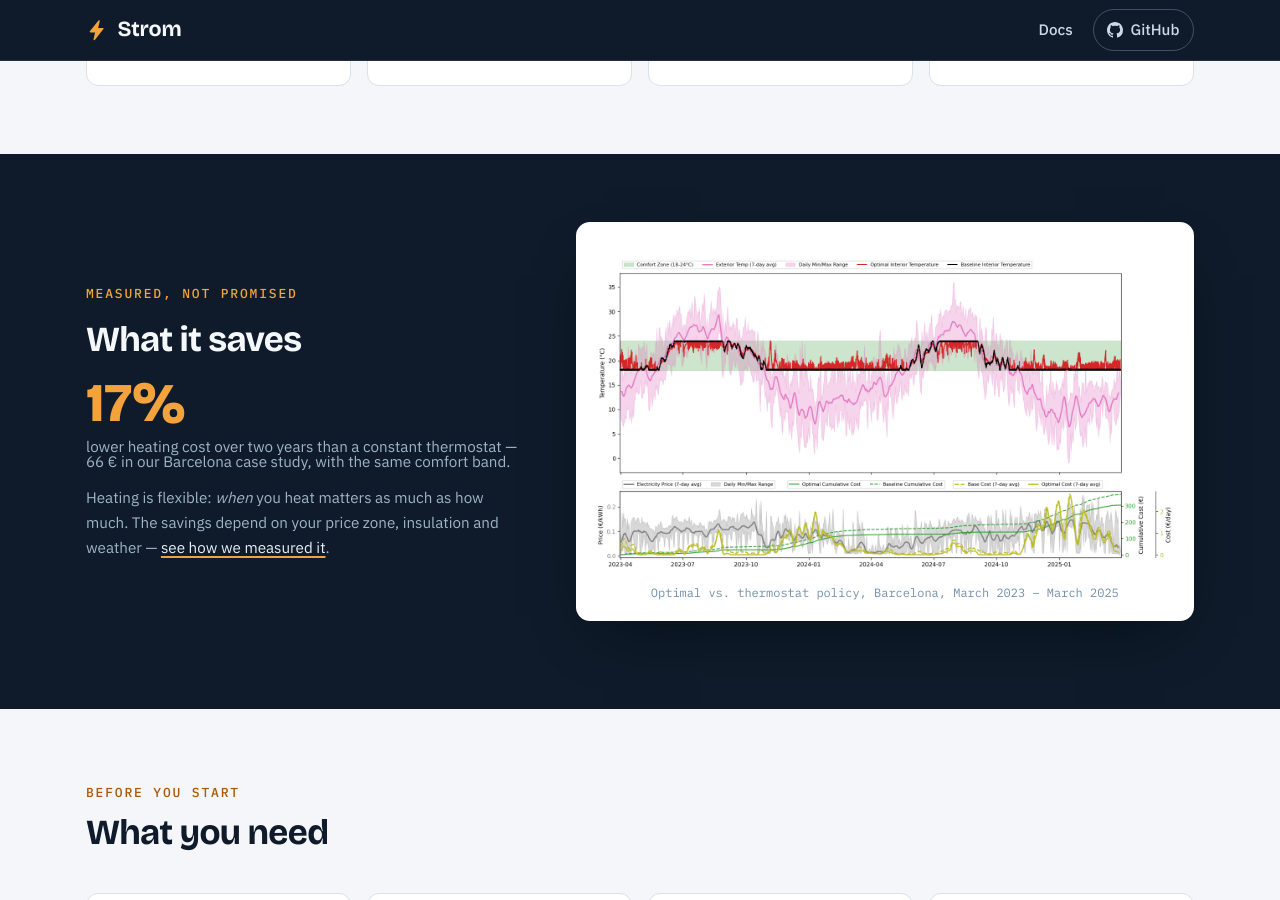
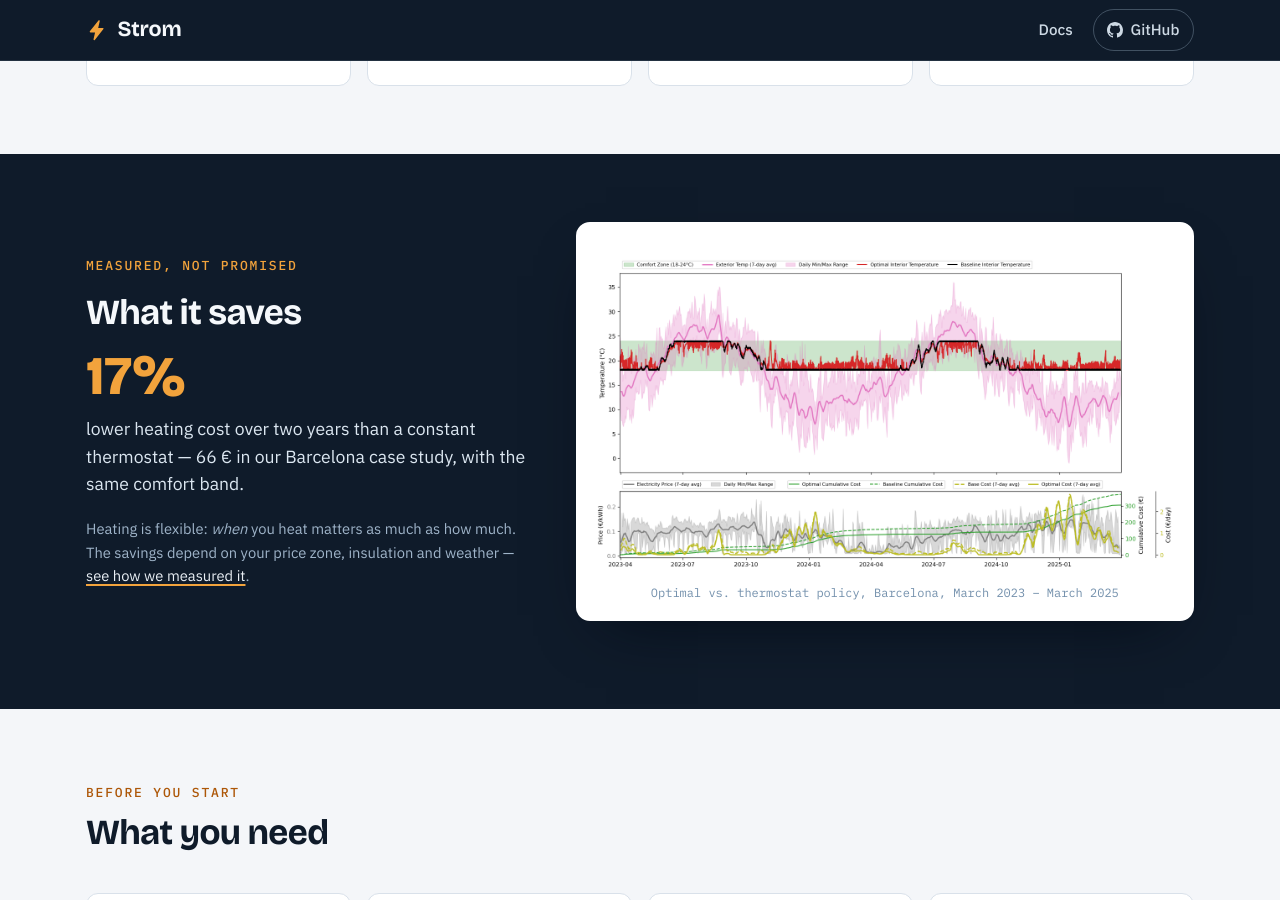
Before and after one commit to janbsc4/strom-docs, a Jekyll site: the page built from index.md, in a window 1280 px wide and 900 px high, scrolled down 1300 px. Built offline with Jekyll 4.4.1, drawn with Linux system fonts in a browser that asks for light colours.

Commit message:
Fix savings section: distinguish stat caption from note
The figure's <small> caption and p.note rendered identically (size,
weight, color), differing only in inherited line-height, which read as
a mistake. Caption is now larger and brighter with proper leading; the
note is the quiet secondary.

```diff
--- a/assets/css/landing.css
+++ b/assets/css/landing.css
@@ -284,22 +284,24 @@
   font-size: clamp(2.6rem, 5vw, 3.4rem);
   color: var(--heat);
   line-height: 1;
-  margin-bottom: 1rem;
+  margin-bottom: 1.25rem;
 }
 
 .savings .savings-figure small {
   display: block;
   font-family: var(--font-body);
   font-weight: 400;
-  font-size: 0.95rem;
-  color: var(--ice);
+  font-size: 1.1rem;
+  line-height: 1.55;
+  color: #dce7f1;
   letter-spacing: 0;
-  margin-top: 0.5rem;
+  margin-top: 0.75rem;
 }
 
 .savings p.note {
   color: var(--ice);
-  font-size: 0.95rem;
+  font-size: 0.92rem;
+  line-height: 1.6;
 }
 
 .savings p.note a {
```
